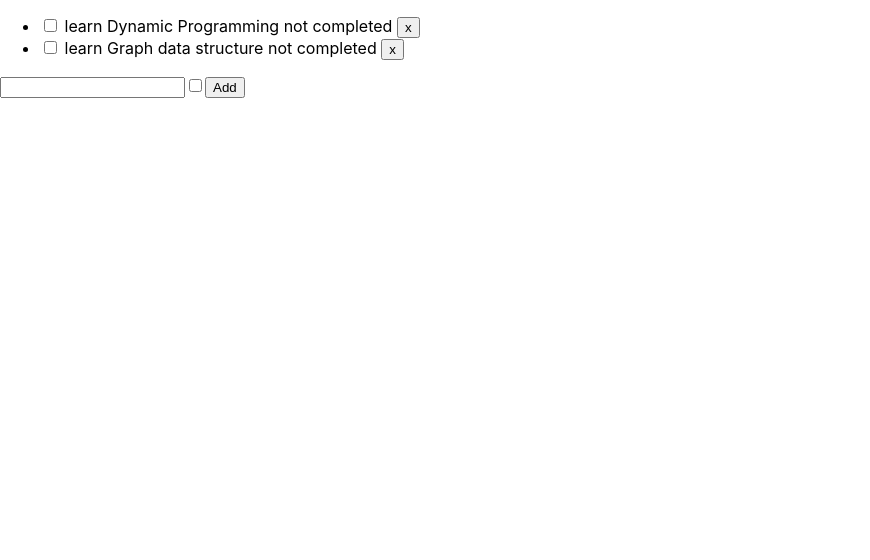
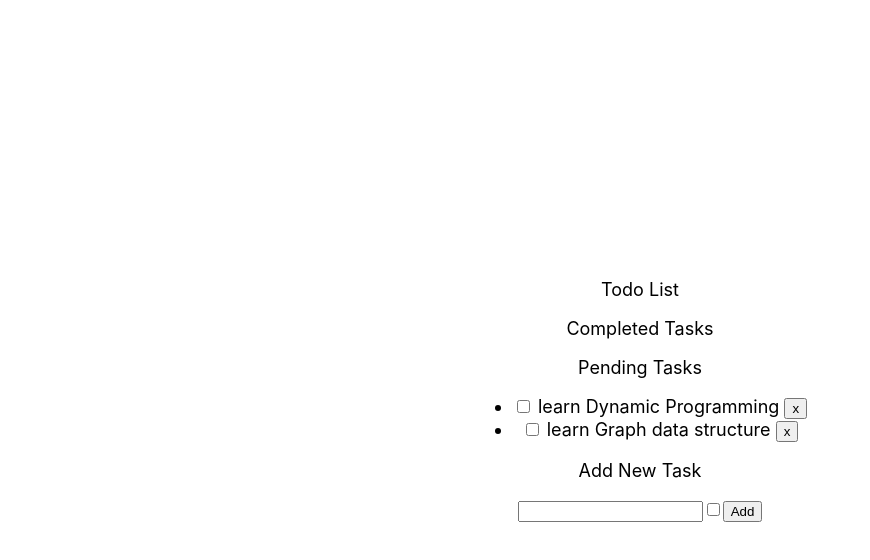
Before and after one commit to Suma249/todo-list, a React (Create React App) app: page / in a window 1280 px wide. Shown: the top 560 px of the page, without its empty margins (0-870 px from the left). Built offline with nearby package versions, Linux system fonts and the light colour scheme.

Commit message:
seperated completed and not completed tasks into seperate components and have added confirmation logic for deleting the tasks and also to change the staus of the tasks

```diff
--- a/src/App.css
+++ b/src/App.css
@@ -32,7 +32,31 @@
   from {
     transform: rotate(0deg);
   }
+
   to {
     transform: rotate(360deg);
   }
 }
+
+:root {
+  --box-shadow: 0 1px 3px rgba(0, 0, 0, 0.12), 0 1px 2px rgba(0, 0, 0, 0.24);
+}
+
+* {
+  box-sizing: border-box;
+}
+
+body {
+  display: flex;
+  flex-direction: column;
+  align-items: center;
+  justify-content: center;
+  font-size: 18px;
+  min-height: 100vh;
+  margin: 0;
+}
+
+.header {
+  margin-top: 0;
+
+}
--- a/src/App.js
+++ b/src/App.js
@@ -1,8 +1,9 @@
-import { useEffect, useState } from 'react';
+//import { useEffect, useState } from 'react';
 import './App.css';
 import Tasks from './components/Tasks';
 import GlobalProvider from './context/global';
 import AddNewTask from './components/AddNewTask';
+import Header from './components/Header';
 
 
 function App() {
@@ -17,11 +18,14 @@ function App() {
 
 
   return (
-    <div>
-      <GlobalProvider>
-        <Tasks />
-        <AddNewTask />
-      </GlobalProvider>
+    <div className='App'>
+      <Header />
+      <div className='container'>
+        <GlobalProvider>
+          <Tasks />
+          <AddNewTask />
+        </GlobalProvider>
+      </div>
     </div>
   )
 }
--- a/src/components/AddNewTask.js
+++ b/src/components/AddNewTask.js
@@ -39,9 +39,9 @@ function AddNewTask() {
         setTask("");
         setStatus(false);
     }
-    console.log("re rendering addNewTask component as there was change in parent's state")
     return (
         <div>
+            <p>Add New Task</p>
             <form>
                 <input type="text" name="task" value={task} onChange={(e) => onTaskChange(e)} />
                 <input type="checkbox" name="completed" checked={status} onChange={(e) => onStatusChange(e)} />
--- /dev/null
+++ b/src/components/CompletedTasks.js
@@ -0,0 +1,15 @@
+import React, { useContext } from 'react'
+import { GloablContext } from '../context/global'
+
+function CompletedTasks({ task }) {
+    const { deleteTask } = useContext(GloablContext);
+    return (
+        <div>
+            <li>
+                <input type="checkbox" checked={true} readOnly /> {task.task} <button onClick={() => { if (window.confirm("are you sure you want to delete this task?")) deleteTask(task.id) }} >x</button>
+            </li>
+        </div>
+    )
+}
+
+export default CompletedTasks
--- /dev/null
+++ b/src/components/Header.js
@@ -0,0 +1,11 @@
+import React from 'react'
+
+function Header() {
+    return (
+        <header className='header'>
+            Todo List
+        </header>
+    )
+}
+
+export default Header
--- /dev/null
+++ b/src/components/NotCompletedTasks.js
@@ -0,0 +1,16 @@
+import React from 'react'
+import { useContext } from 'react'
+import { GloablContext } from '../context/global'
+
+function NotCompletedTasks({ task }) {
+    const { changeTaskStatus, deleteTask } = useContext(GloablContext)
+    return (
+        <div>
+            <li>
+                <input type="checkbox" checked={false} onChange={() => { if (window.confirm("are you sure you want to mark the task" + task.task + "as completed?, once you mark it you wont be able to unmark it")) changeTaskStatus(task.id) }} /> {task.task} <button onClick={() => { if (window.confirm("are you sure you want to delete this task?")) deleteTask(task.id) }} >x</button>
+            </li>
+        </div>
+    )
+}
+
+export default NotCompletedTasks
--- a/src/components/Tasks.js
+++ b/src/components/Tasks.js
@@ -1,6 +1,7 @@
 import React, { useContext } from 'react'
 import { GloablContext } from '../context/global'
-import Task from './Task'
+import CompletedTasks from './CompletedTasks'
+import NotCompletedTasks from './NotCompletedTasks'
 
 export default function Tasks() {
     const { tasks } = useContext(GloablContext)
@@ -8,16 +9,21 @@ export default function Tasks() {
     console.log("re rendering tasks component as there was change in parent's state")
     if (tasks === null || tasks.length === 0)
         return <div>No tasks Available</div>
-
+    const completedTasks = tasks.filter(task => task.status === 'completed')
+    const notCompletedTasks = tasks.filter(task => task.status === 'not completed')
     return (
 
         < div >
+            <p className='completedTasks'>Completed Tasks</p>
             <ul>
                 {
-                    tasks.map(
-                        task => <Task task={task} />
-                    )
-
+                    completedTasks.map(task => <CompletedTasks key={task.id} task={task} />)
+                }
+            </ul>
+            <p className='pendingTasks'>Pending Tasks</p>
+            <ul>
+                {
+                    notCompletedTasks.map(task => <NotCompletedTasks key={task.id} task={task} />)
                 }
             </ul>
         </div >
--- a/src/context/global.js
+++ b/src/context/global.js
@@ -40,12 +40,12 @@ function GlobalProvider({ children }) {
         console.log("local storage updated")
     }, [state.tasks])
 
-    useEffect(() => {
-        return () => {
-            console.log("clearing local storage for tasks key");
-            localStorage.removeItem("tasks");
-        }
-    }, [])
+    /* useEffect(() => {
+         return () => {
+             console.log("clearing local storage for tasks key");
+             localStorage.removeItem("tasks");
+         }
+     }, []) */
 
     const addTask = (task) => {
         console.log("in addtodo list function, calling dispatch function");
```
